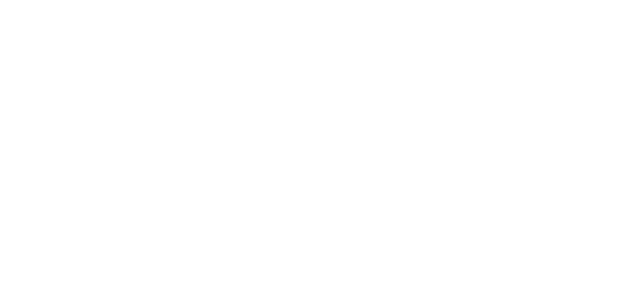
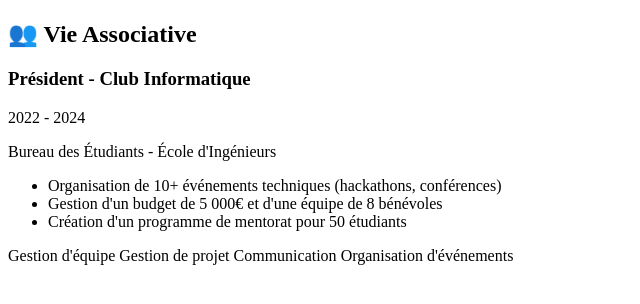
Before and after one commit to rstar7123/mon-cv, a plain HTML site: page index.html in a window 1280 px wide. Shown: the whole page, without its empty margins (0-640 px from the left). Drawn offline with Linux system fonts and the light colour scheme.

Commit message:
mise en place de la section associations

```diff
--- a/index.html
+++ b/index.html
@@ -7,6 +7,29 @@
     <title>Document</title>
 </head>
 <body>
+    <section class="associations" aria-labelledby="associations-title">
+        <h2 id="associations-title">👥 Vie Associative</h2>
 
+        <article class="association-item">
+            <div class="association-header">
+                <h3>Président - Club Informatique</h3>
+                <span class="association-period">2022 - 2024</span>
+            </div>
+            <p class="association-name">Bureau des Étudiants - École d'Ingénieurs</p>
+
+            <ul class="association-tasks">
+                <li>Organisation de 10+ événements techniques (hackathons, conférences)</li>
+                <li>Gestion d'un budget de 5 000€ et d'une équipe de 8 bénévoles</li>
+                <li>Création d'un programme de mentorat pour 50 étudiants</li>
+            </ul>
+
+            <div class="association-skills">
+                <span class="skill-tag">Gestion d'équipe</span>
+                <span class="skill-tag">Gestion de projet</span>
+                <span class="skill-tag">Communication</span>
+                <span class="skill-tag">Organisation d'événements</span>
+            </div>
+        </article>
+    </section>
 </body>
 </html>
```
